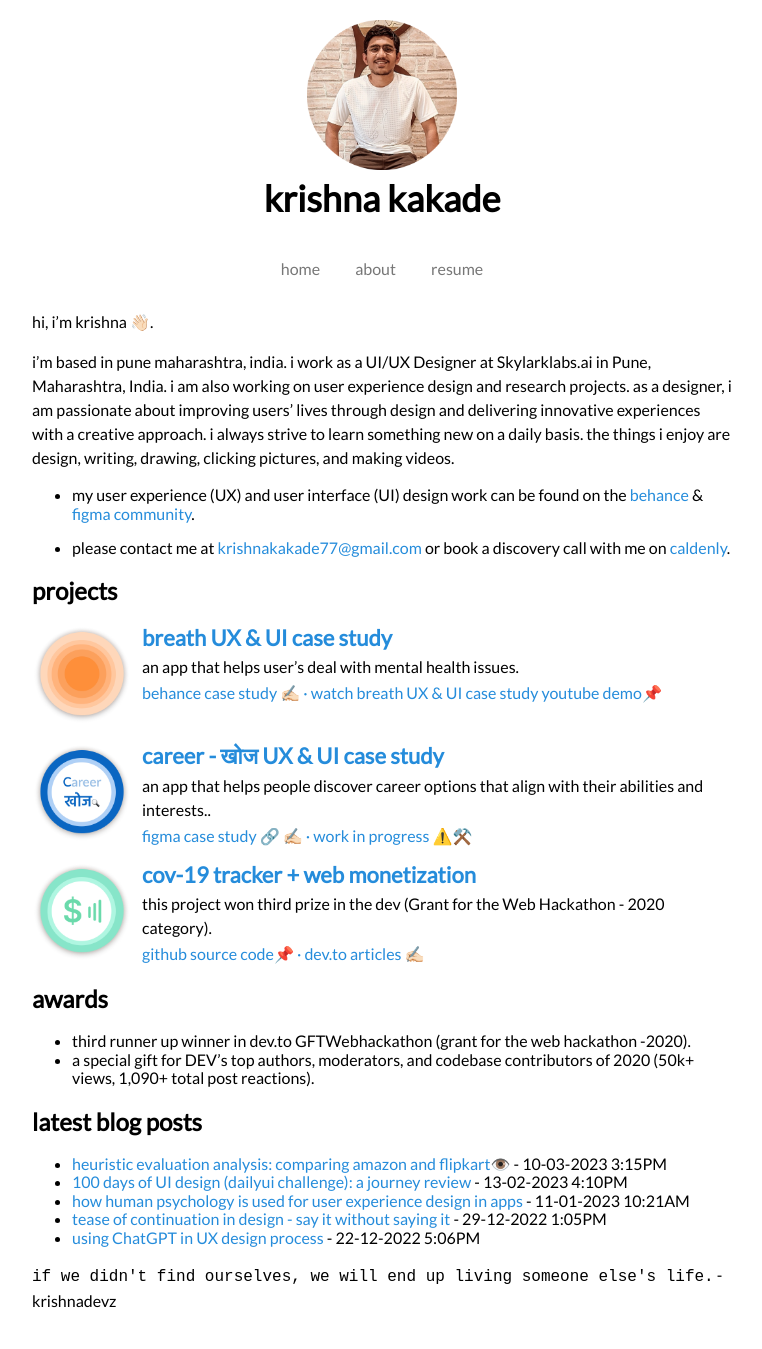
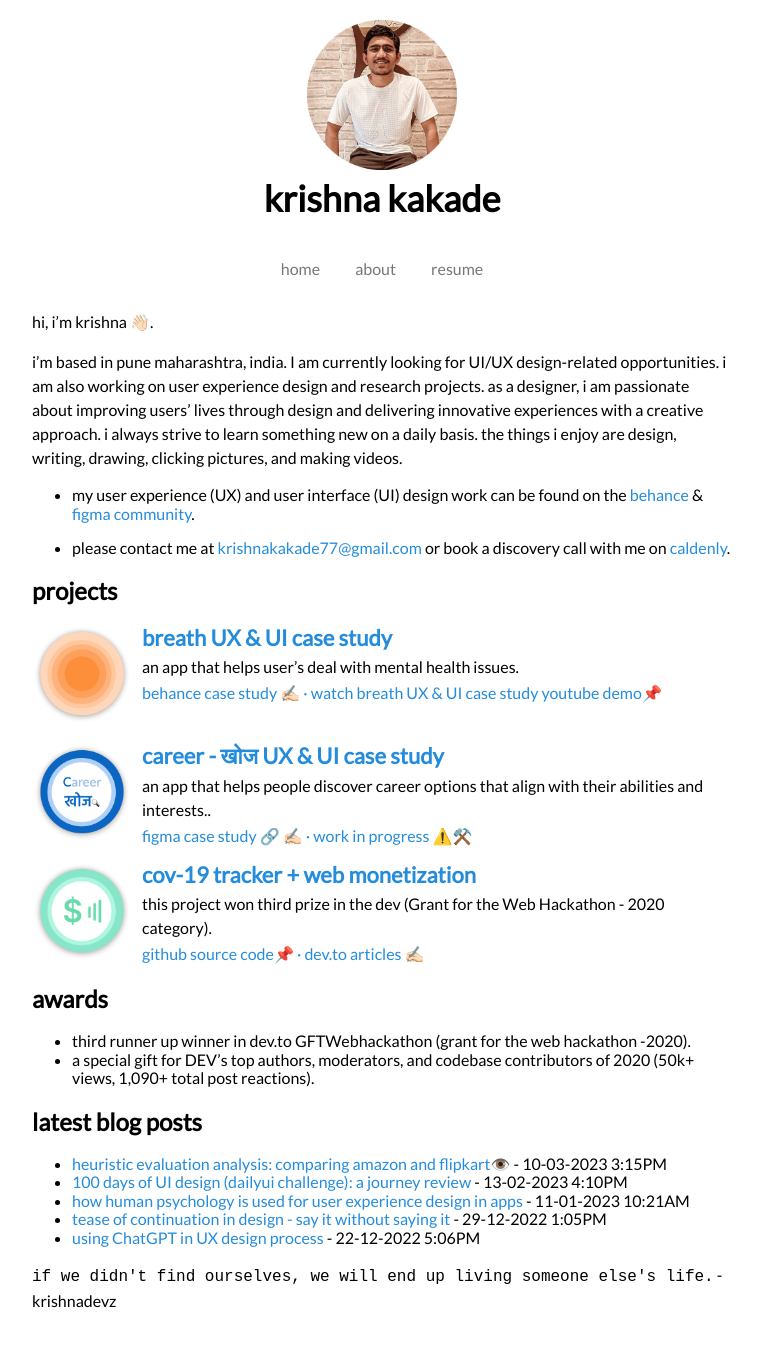
Before and after one commit to krishnadevz/krishnadevz.github.io, a Jekyll site: the page built from index.md, in a window 1280 px wide. Shown: the whole page, without its empty margins (258-1020 px from the left). Built offline with Jekyll 4.4.1, drawn with Linux system fonts in a browser that asks for light colours; nearby versions of some CDN libraries.

Commit message:
Update index.md

```diff
--- a/index.md
+++ b/index.md
@@ -3,7 +3,7 @@ layout: default
 ---
 hi, i'm krishna 👋🏻.
 
-i'm based in pune maharashtra, india. i work as a UI/UX Designer at Skylarklabs.ai in Pune, Maharashtra, India. i am also working on user experience design and research projects.
+i'm based in pune maharashtra, india. I am currently looking for UI/UX design-related opportunities. i am also working on user experience design and research projects.
 as a designer, i am passionate about improving users' lives through design and delivering innovative experiences with a creative approach. i always strive to learn something new on a daily basis.
 the things i enjoy are design, writing, drawing, clicking pictures, and making videos.
 
```
